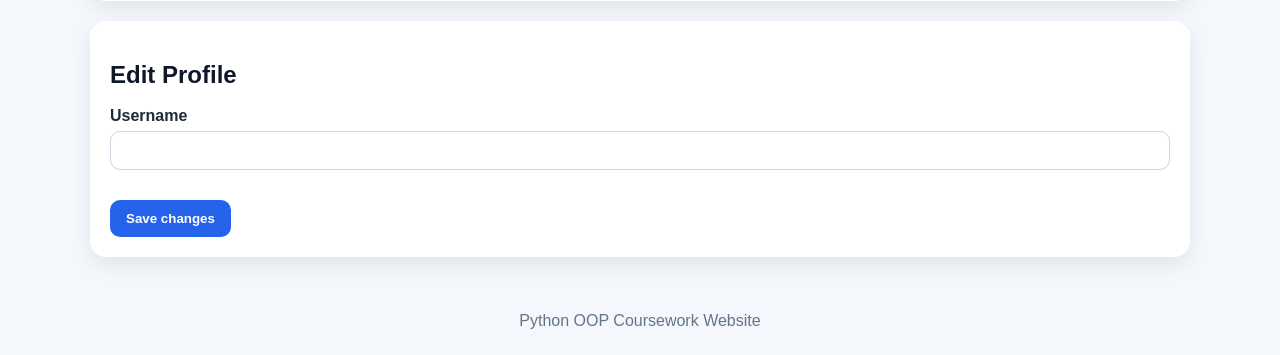
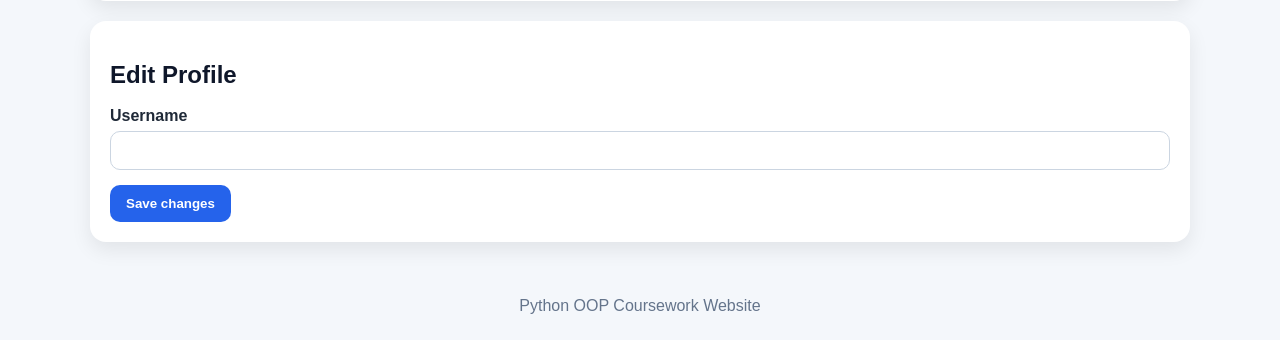
Before and after one commit to Just4Kor/App-for-Emergencies, a Flask app: template templates/profile.html in a window 1280 px wide. Shown: the part 521-876 px from the top of the page. After the commit the page ends 835 px from the top, so only its background shows below. Run offline with Flask 3, Linux system fonts and the light colour scheme; the template is opened without the code that fills it, so the values that code supplies are empty.

Commit message:
Update profile.html

```diff
--- a/templates/profile.html
+++ b/templates/profile.html
@@ -4,7 +4,6 @@
 <div class="profile-box">
     <h2 class="section-title">My Profile</h2>
 
-    <div class="profile-info">
     <p><strong>Username:</strong> {{ current_user.username }}</p>
     <p><strong>Role:</strong> {{ current_user.role }}</p>
 
@@ -20,13 +19,11 @@
         <p><strong>Rating:</strong> {{ current_user.rating }} / 5</p>
     {% endif %}
 </div>
-</div>
 
 <div class="profile-box">
     <h2 class="section-title">Edit Profile</h2>
 
     <form method="post">
-        <div style="margin-bottom: 15px;">
         <label for="username">Username</label>
         <input
             type="text"
@@ -35,10 +32,8 @@
             value="{{ current_user.username }}"
             required
         >
-        </div>
 
         {% if current_user.role == "customer" %}
-            <div style="margin-bottom: 15px;">
             <label for="city">City</label>
             <select id="city" name="city">
                 {% for city in cities %}
@@ -48,11 +43,9 @@
                     </option>
                 {% endfor %}
             </select>
-            </div>
         {% endif %}
 
         {% if current_user.role == "worker" %}
-            <div style="margin-bottom: 15px;">
             <label for="location">Location</label>
             <select id="location" name="location">
                 {% for location in locations %}
@@ -62,9 +55,7 @@
                     </option>
                 {% endfor %}
             </select>
-            </div>
 
-            <div style="margin-bottom: 15px;">
             <label for="hourly_rate">Hourly rate</label>
             <input
                 type="number"
@@ -73,7 +64,6 @@
                 name="hourly_rate"
                 value="{{ current_user.hourly_rate }}"
             >
-            </div>
         {% endif %}
 
         <button class="btn" type="submit">Save changes</button>
```
Lines whose indentation alone changed are shown as unchanged.
